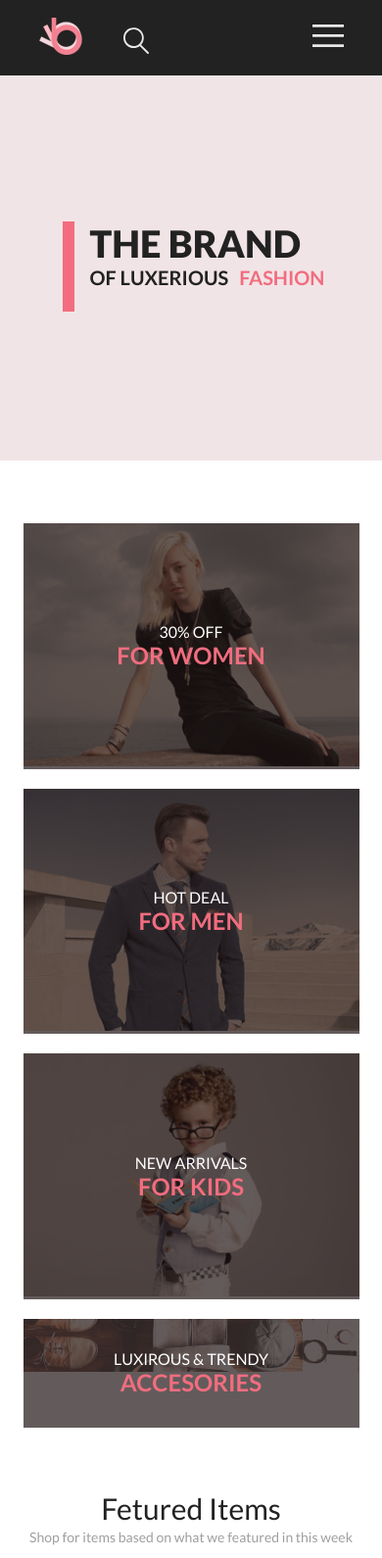
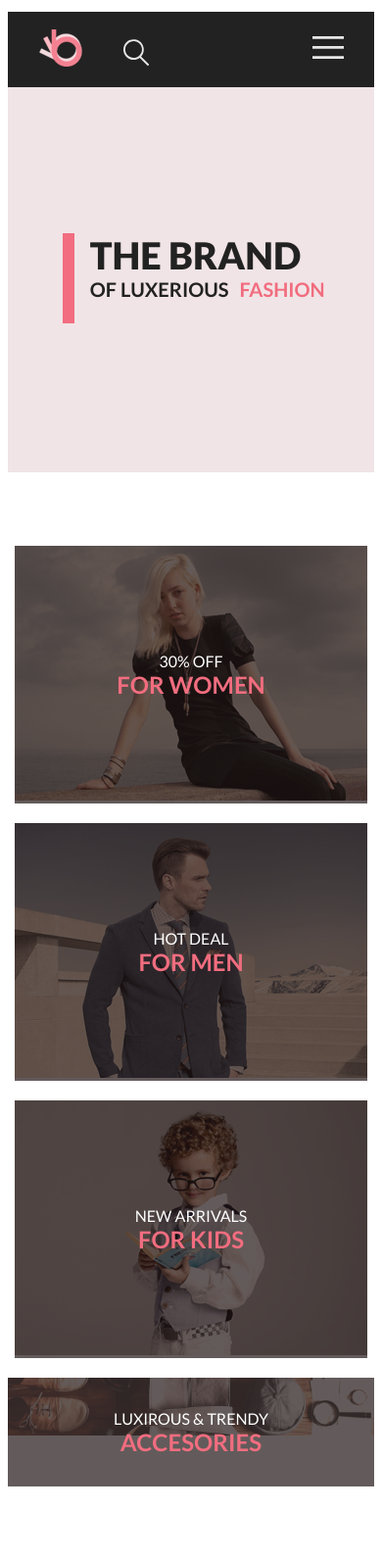
Before and after one commit to Klim89/HTML-CSS-web-layout, a plain HTML site: page Практика/Homework/HW_7/index.html in a window 390 px wide. Shown: the top 1590 px of the page at 98% size. Drawn offline with Linux system fonts and the light colour scheme.

Commit message:
Homework№7

```diff
--- a/Практика/Homework/HW_7/style.css
+++ b/Практика/Homework/HW_7/style.css
@@ -439,6 +439,10 @@ body {
         padding-right: calc(50% - 171.5px);
     }
 
+    .top__content{
+        padding: 3% 2% 0;
+    }
+
     .left__header {
         padding-top: 18px;
         padding-bottom: 18px;
@@ -484,6 +488,10 @@ body {
         font-size: 20px;
     }
 
+    .middle__block{
+        padding: 3% 2% 0;
+    }
+
     .middle__items {
         margin-top: 64px;
         display: flex;
@@ -504,14 +512,16 @@ body {
 
     .top__info {
         margin-bottom: 64.7px;
+        max-width: 336px;
     }
 
     .down__content {
+        padding: 3% 2% 0;
         display: flex;
         flex-direction: column;
         justify-content: center;
         align-content: center;
-        width: 359px;
+        min-width: 359px;
         padding-left: calc(50% - 179.5px);
         padding-right: calc(50% - 179.5px);
     }
```
